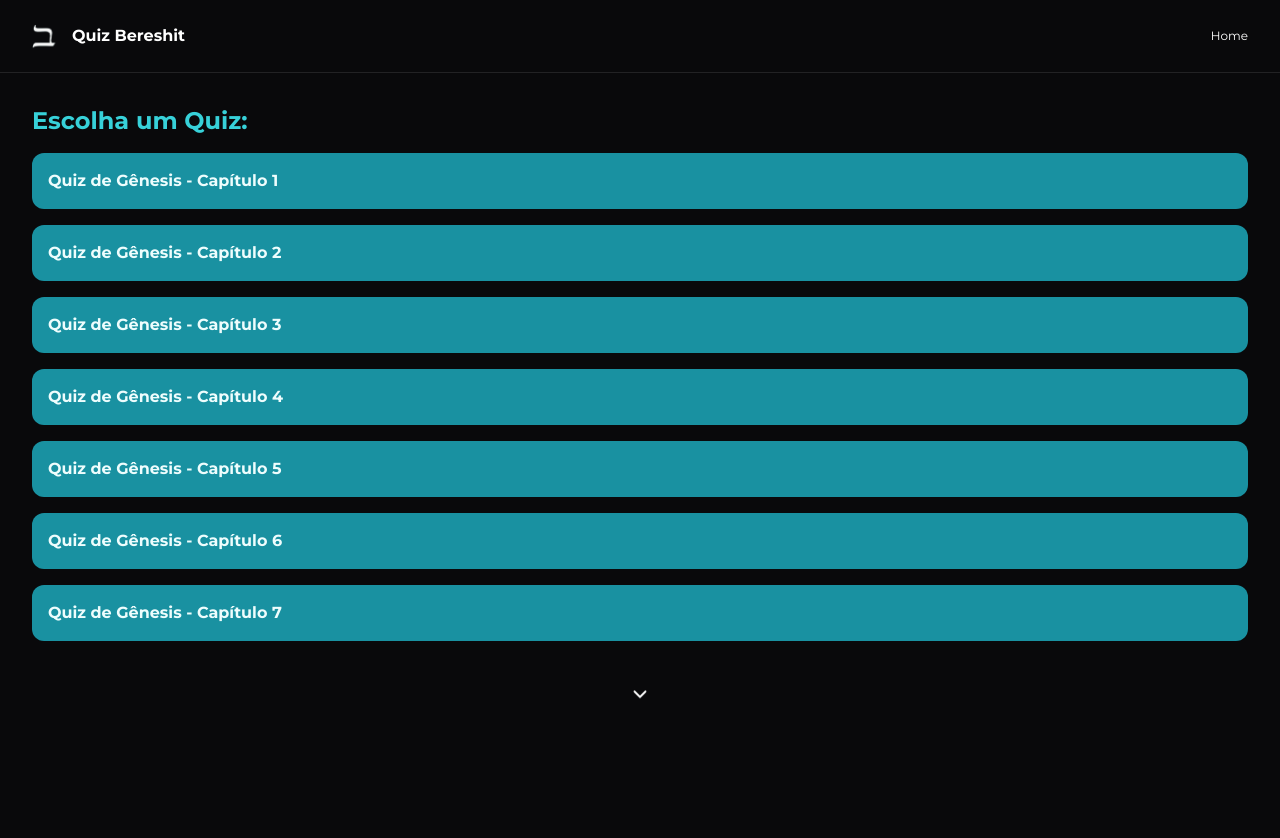
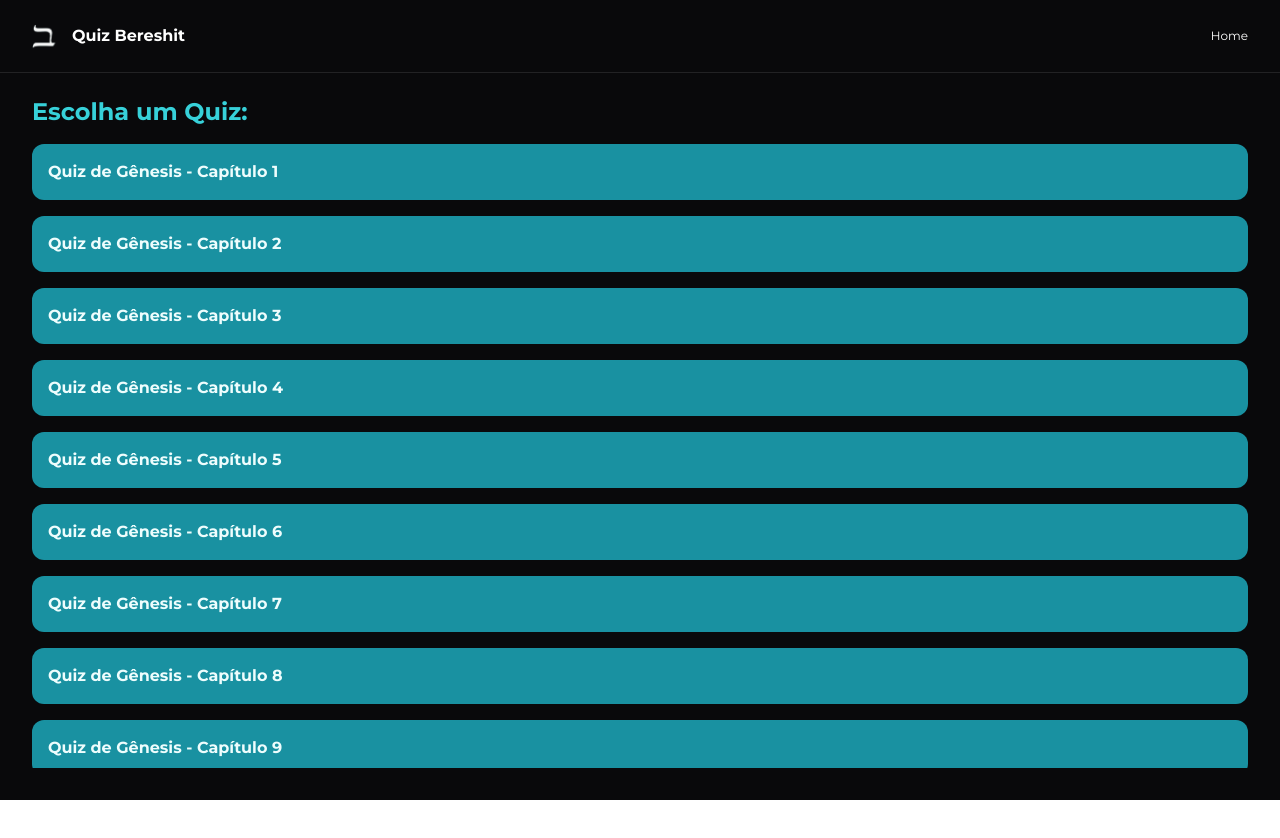
Before and after one commit to glauber2k2/bereshitpage, a Next.js app: page /quiz in a window 1280 px wide. Shown: the top 838 px of the page. After the commit the page ends 800 px from the top, so only its background shows below. Built offline with nearby package versions, Linux system fonts and the light colour scheme.

Commit message:
corrigido rolagem tela hscreen quizzes

```diff
--- a/src/app/(pages)/playlist/page.jsx
+++ b/src/app/(pages)/playlist/page.jsx
@@ -32,6 +32,8 @@ export const metadata = {
     type: "website",
   },
 };
+
+export const dynamic = "force-static";
 
 export default function page() {
   return (
--- a/src/app/(pages)/quiz/[id]/page.jsx
+++ b/src/app/(pages)/quiz/[id]/page.jsx
@@ -243,7 +243,7 @@ export default function QuizRunner({ params }) {
         )}
 
       {/* Visible Quiz UI */}
-      <div className="h-full flex flex-col bg-zinc-950 p-4 sm:p-8 text-white items-center ">
+      <div className="h-full pt-24 flex flex-col bg-zinc-950 p-4 sm:p-8 text-white items-center ">
         <div className="w-full max-w-2xl">
           {quiz && (
             <h1 className="text-xl sm:text-3xl font-semibold text-turquoise-400 text-center">
--- a/src/app/(pages)/quiz/components/TopBarQuizzes.jsx
+++ b/src/app/(pages)/quiz/components/TopBarQuizzes.jsx
@@ -11,7 +11,7 @@ export default function QuizTopBar() {
   };
 
   return (
-    <div className="px-8 py-6 flex items-center gap-4 bg-zinc-950 text-white font-bold border-b-[1px] border-white/10">
+    <div className="px-8 py-6 fixed w-full flex items-center gap-4 bg-zinc-950 text-white font-bold border-b-[1px] border-white/10">
       <button onClick={handleLogoClick}>
         <img
           src="/assets/logo.png"
--- a/src/app/(pages)/quiz/layout.jsx
+++ b/src/app/(pages)/quiz/layout.jsx
@@ -6,7 +6,7 @@ export const metadata = {
 
 export default function QuizzesLayout({ children }) {
   return (
-    <div className="flex flex-col h-screen w-full ">
+    <div className="h-screen-dynamic flex flex-col">
       <QuizTopBar />
       {children}
     </div>
--- a/src/app/(pages)/quiz/page.jsx
+++ b/src/app/(pages)/quiz/page.jsx
@@ -1,14 +1,13 @@
 import { quizzes } from "@/data/quizzes";
-import { ChevronDown } from "lucide-react";
 import Link from "next/link";
 
 export default function QuizHome() {
   return (
-    <div className="h-full bg-zinc-950 p-8 flex flex-col">
+    <div className="h-full bg-zinc-950 p-8 flex flex-col pt-24">
       <h1 className="text-2xl font-bold mb-4 text-turquoise-400">
         Escolha um Quiz:
       </h1>
-      <ul className="flex flex-col gap-4 overflow-y-auto h-2/3">
+      <ul className="flex flex-col gap-4 overflow-y-auto ">
         {quizzes.map((quiz) => (
           <li key={quiz.id}>
             <Link
@@ -20,11 +19,6 @@ export default function QuizHome() {
           </li>
         ))}
       </ul>
-
-      <ChevronDown
-        size={22}
-        className="animate-bounce text-white self-center mt-10"
-      />
     </div>
   );
 }
```
